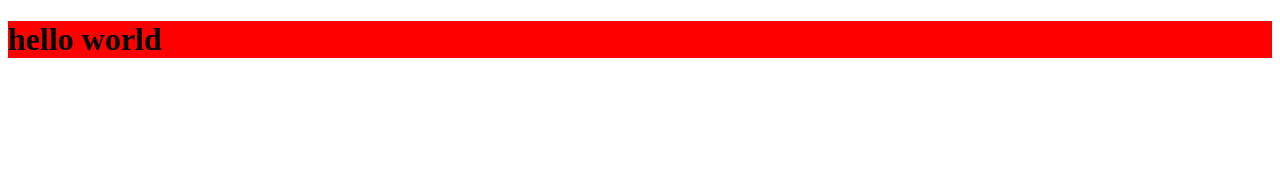
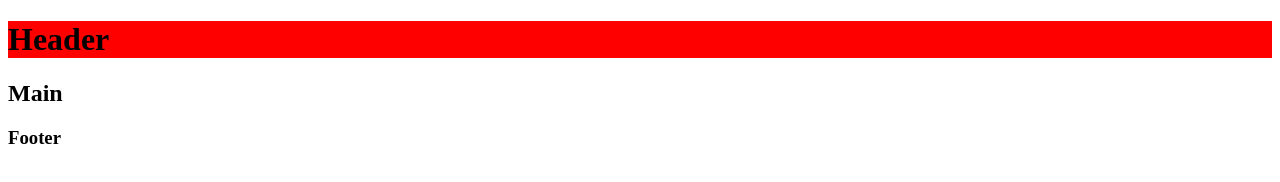
Before and after one commit to Jessica054/-Restaurants-Menus, a plain HTML site: page main/index.html in a window 1280 px wide. Drawn offline with Linux system fonts and the light colour scheme.

Commit message:
HTML structure

```diff
--- a/main/index.html
+++ b/main/index.html
@@ -4,10 +4,21 @@
     <meta charset="UTF-8">
     <meta name="viewport" content="width=device-width, initial-scale=1.0">
     <link rel="stylesheet" href="style.css">
-    <script src="script.js"></script>
     <title>Document</title>
 </head>
 <body>
-    <h1>hello world</h1>
+    <header>
+        <h1>Header</h1>
+    </header>
+    <main>
+        <h2>
+            Main
+        </h2>
+    </main>
+    <footer>
+        <h3>Footer</h3>
+    </footer>
+
+    <script src="script.js"></script>
 </body>
 </html>
```
